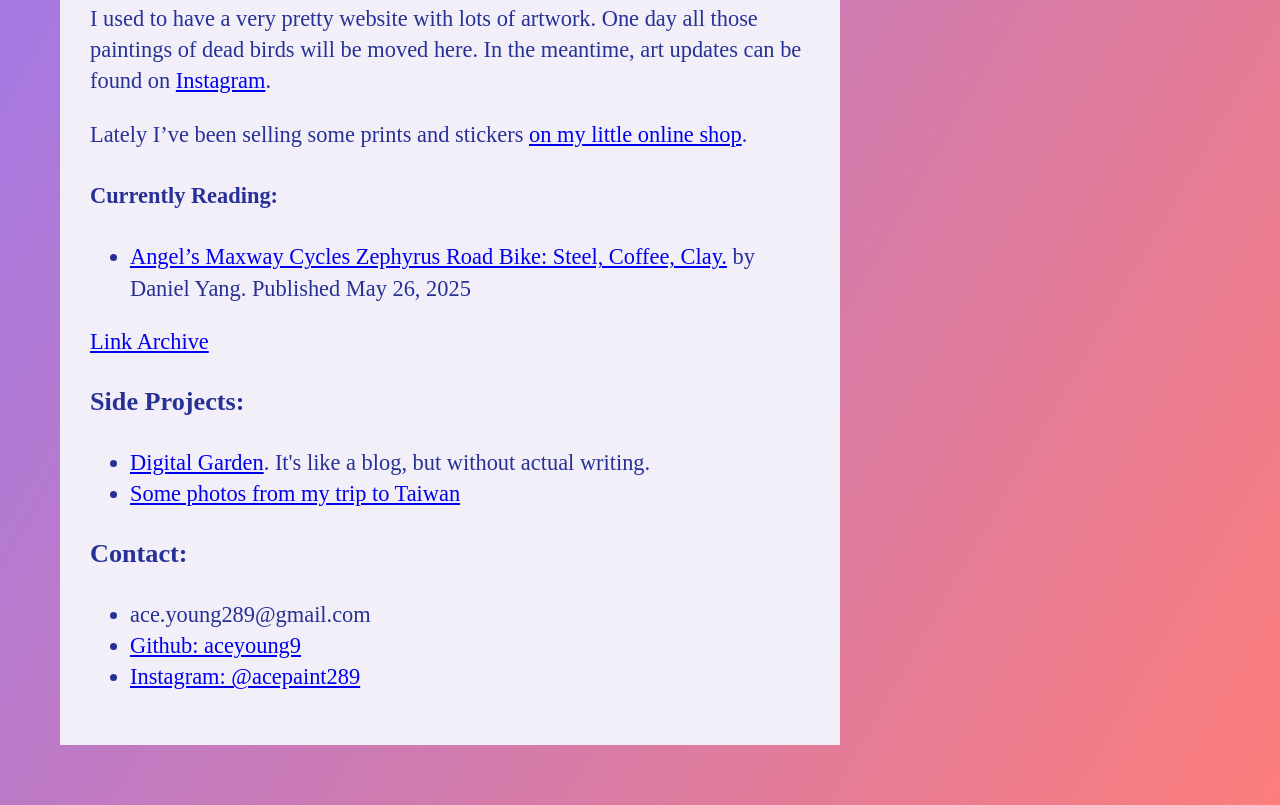
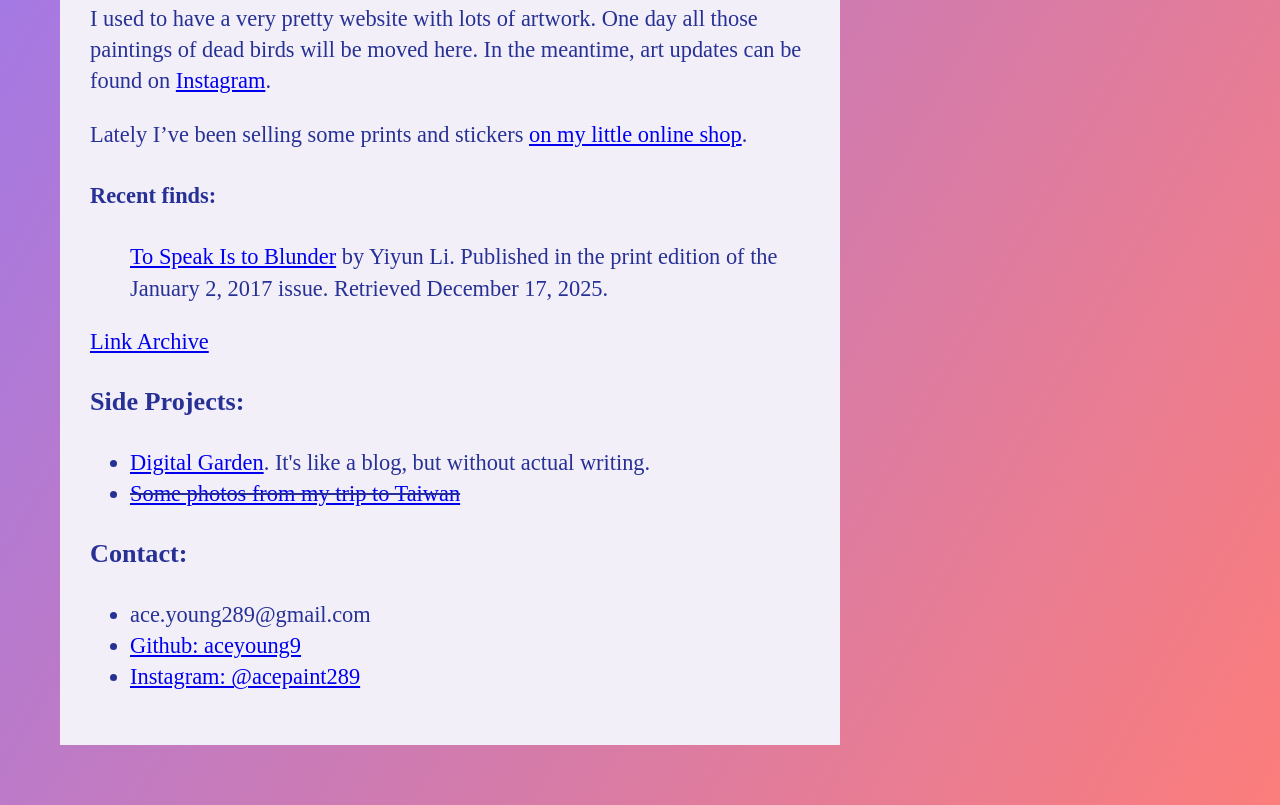
Before and after one commit to aceyoung9/aceyoung9.github.io, a Gatsby site: page / in a window 1280 px wide. Shown: the part 790-1595 px from the top of the page. Built offline with nearby package versions, Linux system fonts and the light colour scheme; Gatsby itself is replaced by a stand-in of ours.

Commit message:
📝 Update reading

```diff
--- a/src/pages/index.js
+++ b/src/pages/index.js
@@ -31,14 +31,13 @@
       <a href="https://shop.aceyoung.xyz">on my little online shop</a>.
     </p>
 
-    <h4>Currently Reading:</h4>
+    <h4>Recent finds:</h4>
     <ul>
-      <li>
-        <a href="https://theradavist.com/angels-maxway-cycles-zephyrus-road">
-          Angel’s Maxway Cycles Zephyrus Road Bike: Steel, Coffee, Clay.
-        </a>{" "}
-        by Daniel Yang. Published May 26, 2025
-      </li>
+      <a href="https://www.newyorker.com/magazine/2017/01/02/to-speak-is-to-blunder">
+        To Speak Is to Blunder
+      </a>{" "}
+      by Yiyun Li. Published in the print edition of the January 2, 2017 issue.
+      Retrieved December 17, 2025.
     </ul>
 
     <Link to="/link-archive">Link Archive</Link>
@@ -50,9 +49,11 @@
         but without actual writing.
       </li>
       <li>
-        <a href="http://tw-photos.aceyoung.online/">
-          Some photos from my trip to Taiwan
-        </a>
+        <s>
+          <a href="http://tw-photos.aceyoung.online/">
+            Some photos from my trip to Taiwan
+          </a>
+        </s>
       </li>
     </ul>
 
--- a/src/pages/link-archive.js
+++ b/src/pages/link-archive.js
@@ -9,6 +9,12 @@
       <h1>Link Archive</h1>
 
       <ul>
+        <li>
+          <a href="https://theradavist.com/angels-maxway-cycles-zephyrus-road">
+            Angel’s Maxway Cycles Zephyrus Road Bike: Steel, Coffee, Clay.
+          </a>{" "}
+          by Daniel Yang. Published May 26, 2025
+        </li>
         <li>
           <a href="https://www.umasspress.com/9781625344113/bostons-twentieth-century-bicycling-renaissance/">
             <em>Boston’s Twentieth-Century Bicycling Renaissance</em>
```
